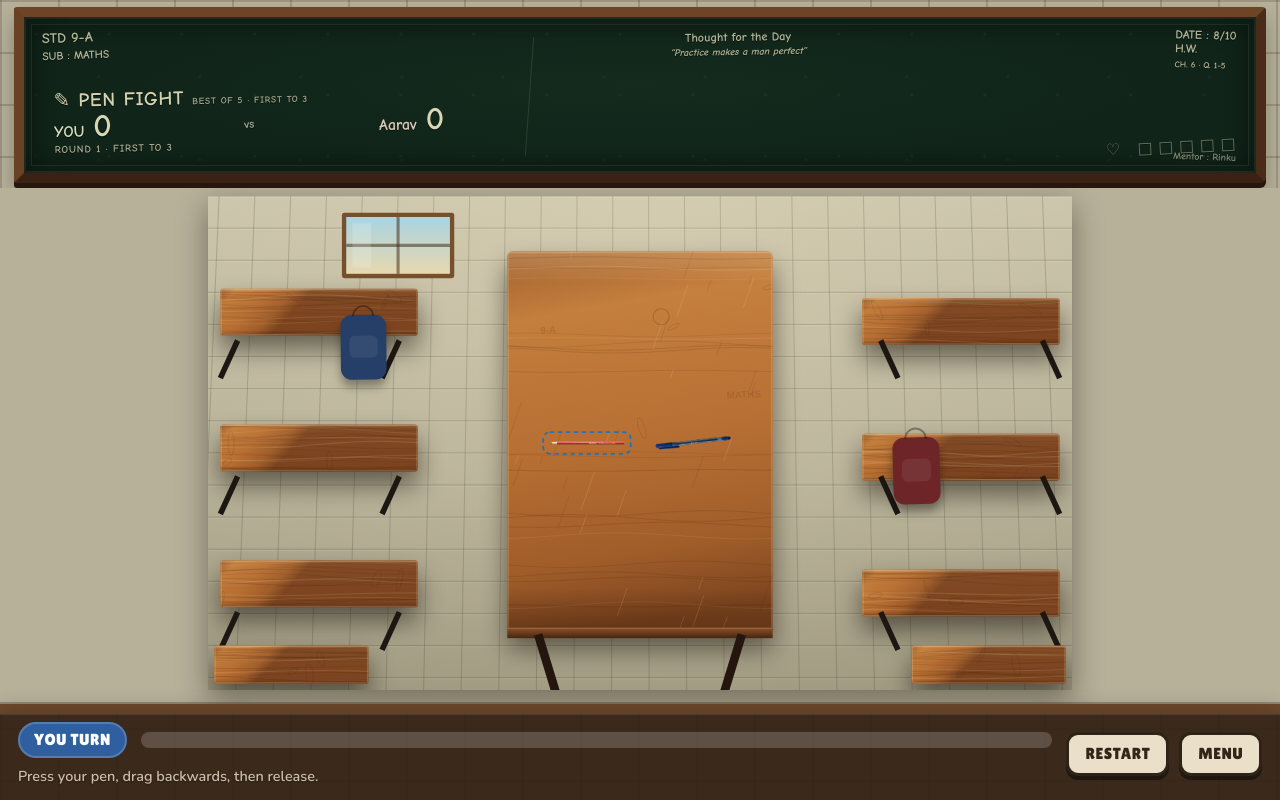
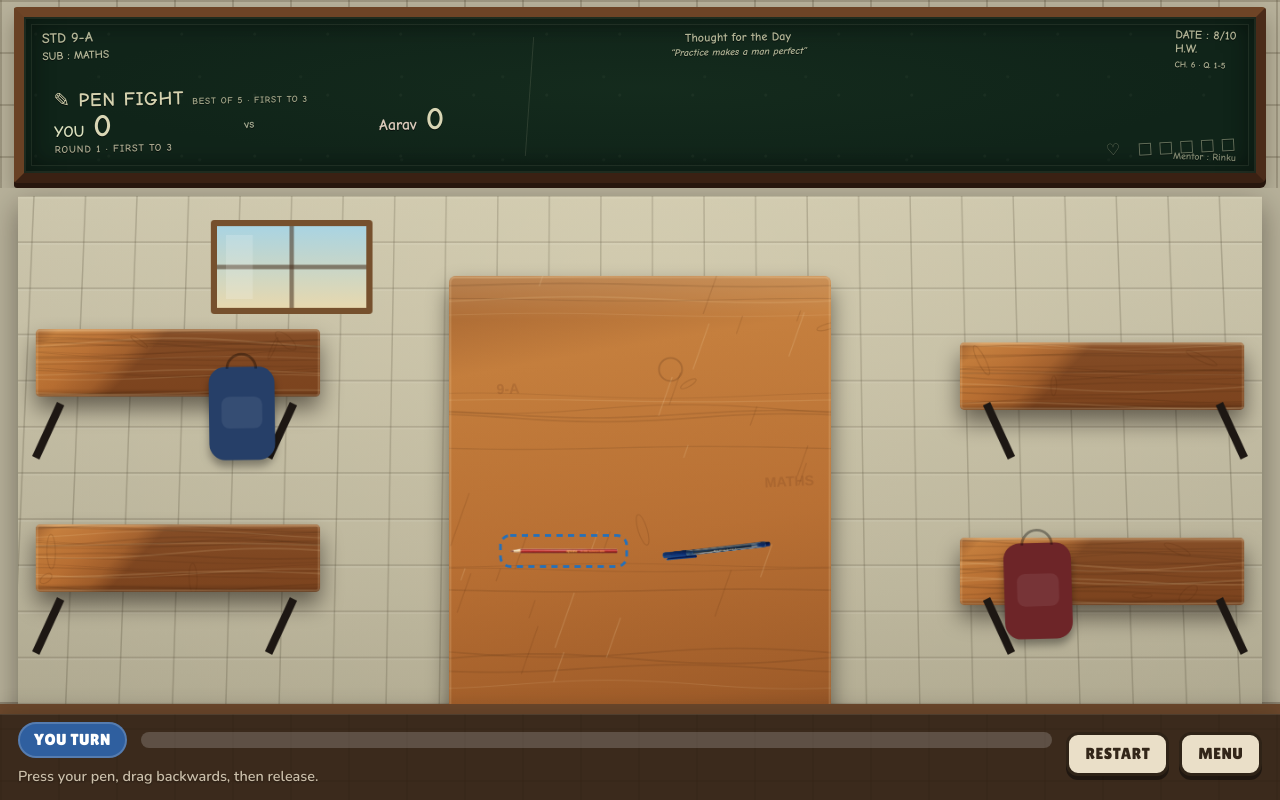
Before and after one commit to IblameMyth/Desk-Dual, a website with bundled scripts: page game.html in a window 1280 px wide. Built offline with nearby package versions, Linux system fonts and the light colour scheme.

Commit message:
Update 1

```diff
--- a/js/game.js
+++ b/js/game.js
@@ -113,7 +113,16 @@ async function main() {
     if (cw < 50 || ch < 50) return;
 
     const d = cw < ch ? CONFIG.desk.portrait : CONFIG.desk.landscape; // portrait screens get a portrait desk
-    const scale = Math.min(cw / d.w, ch / d.h);
+
+    // Desktop landscape: use a cover-style fit so the classroom scene fills
+    // the whole available stage instead of leaving large empty side bands.
+    // The physics world stays exactly the same (1400x800); only the rendered
+    // classroom canvas is allowed to extend slightly beyond the stage and is
+    // clipped by the stage. Portrait/mobile keeps the safer contain fit.
+    const landscapeCover = d === CONFIG.desk.landscape && cw > ch;
+    const scale = landscapeCover
+      ? Math.max(cw / d.w, ch / d.h)
+      : Math.min(cw / d.w, ch / d.h);
     const cssW = Math.floor(d.w * scale);
     const cssH = Math.floor(d.h * scale);
     canvas.style.width = `${cssW}px`;
--- a/js/render.js
+++ b/js/render.js
@@ -145,14 +145,31 @@ export class DeskRenderer {
   }
 
   resize({ cssW, cssH, dpr, world }) {
-    const bw = Math.round(cssW * dpr);
-    const bh = Math.round(cssH * dpr);
-    this.canvas.width = bw;
-    this.canvas.height = bh;
+    // Keep the canvas bitmap tied to the physics world, not the browser's
+    // changing CSS viewport. Mobile browsers can resize the viewport when
+    // their address bar expands/collapses; resizing an HTML canvas clears it
+    // for one paint and can produce a distracting black flash.
+    //
+    // The CSS width/height are still controlled by game.js, so the classroom
+    // continues to scale to the available screen without touching physics.
+    const bw = Math.round(world.w * dpr);
+    const bh = Math.round(world.h * dpr);
+    const changed = this.canvas.width !== bw || this.canvas.height !== bh;
+
     this.world = world;
     this.sx = bw / world.w;
     this.sy = bh / world.h;
-    this.bg = this._buildBackground(bw, bh, world);
+
+    if (changed || !this.bg) {
+      this.canvas.width = bw;
+      this.canvas.height = bh;
+      this.bg = this._buildBackground(bw, bh, world);
+    }
+
+    // Keep the CSS size explicit even though it does not affect the internal
+    // rendering resolution. This preserves the existing cover/contain layout.
+    this.canvas.style.width = `${Math.max(1, Math.round(cssW))}px`;
+    this.canvas.style.height = `${Math.max(1, Math.round(cssH))}px`;
   }
 
   draw(physics, aim, { guide = true, highlight = null } = {}) {
--- a/style.css
+++ b/style.css
@@ -690,8 +690,11 @@ body.game-page {
 
 .game-page #desk {
   display: block;
-  max-width: 100%;
-  max-height: 100%;
+  /* The JS uses a cover fit on desktop landscape so the classroom fills the
+     stage. Do not cap the canvas height here or it would recreate the side gaps. */
+  max-width: none;
+  max-height: none;
+  flex: 0 0 auto;
 }
 
 .game-page .controls {
@@ -704,8 +707,8 @@ body.game-page {
    instead of collapsing into a short strip. */
 @media (min-width: 900px) and (min-height: 650px) {
   .game-page .stage { padding: 8px 18px 14px; }
-  /* JS sizes the canvas to the real stage box. Do not override those inline dimensions. */
-  .game-page #desk { max-width: 100%; max-height: 100%; }
+  /* JS controls the exact cover/contain size. */
+  .game-page #desk { max-width: none; max-height: none; }
 }
 
 /* Keep the controls as a separate UI band. It must never visually merge with
```
Also changed, not shown: FIXES.md (+3 -0 lines).
